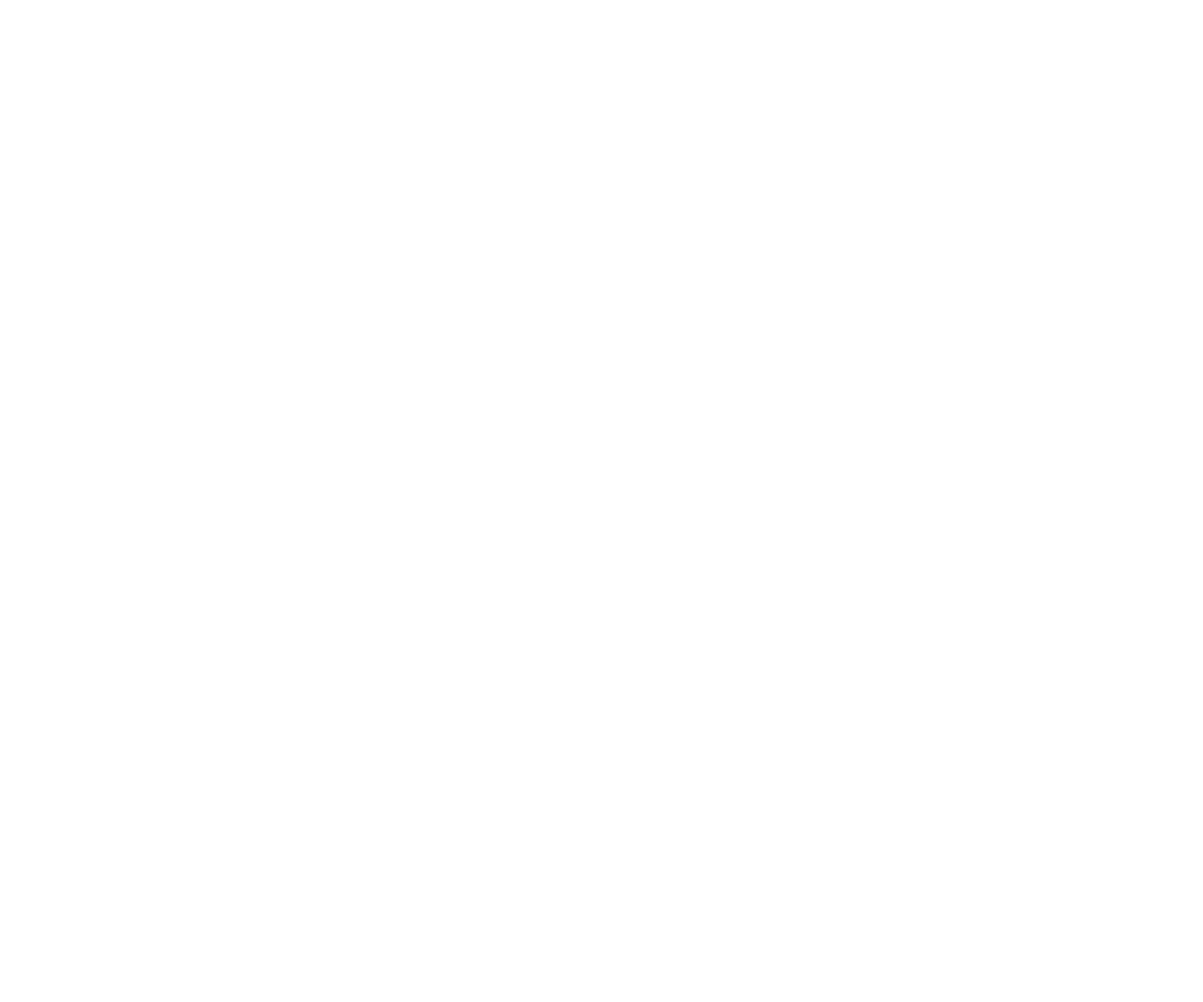
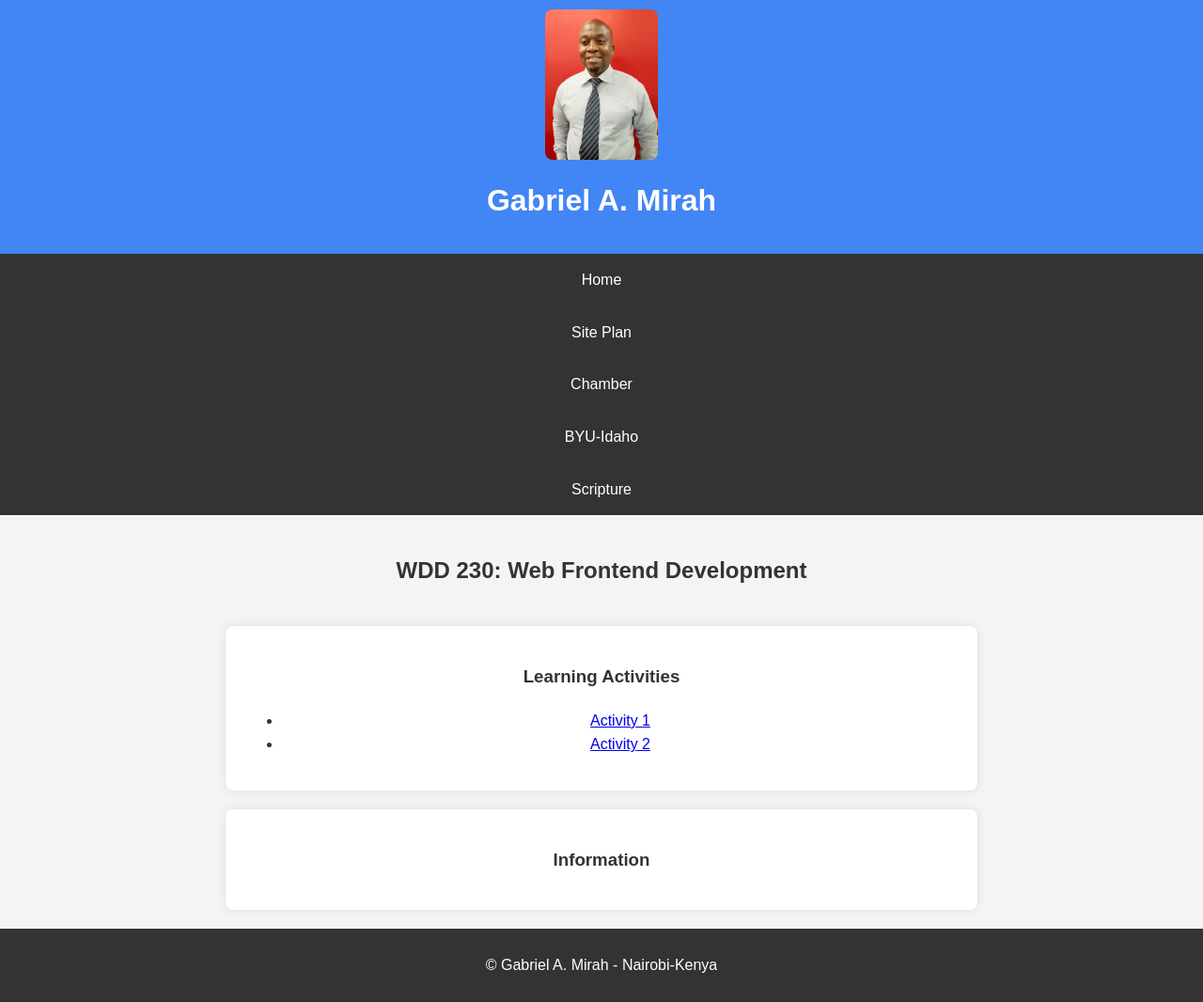
Before and after one commit to webdevelopersinkenya/wdd230, a plain HTML site: page indext.html in a window 1280 px wide. Shown: the whole page at 94% size. Before the commit the page ends 800 px from the top, so only its background shows below. Drawn offline with Linux system fonts and the light colour scheme.

Commit message:
wdd230 home page

```diff
--- a/indext.html
+++ b/indext.html
@@ -3,9 +3,45 @@
 <head>
     <meta charset="UTF-8">
     <meta name="viewport" content="width=device-width, initial-scale=1.0">
-    <title>Document</title>
+    <title>Gabriel A.Mirah - WDD 230 - Web Frontend Development</title>
+    <meta name="description" content="WDD 230 - Web Frontend Development. Gabriel A.Mirah.">
+    <meta name="author" content="Gabriel A. Mirah">
+    <link rel="stylesheet" href="styles/base.css">
 </head>
 <body>
-
+    <header>
+        <img src="images/photo.jpg" alt="Gabriel A. Mirah">
+        <h1>Gabriel A. Mirah</h1>
+    </header>
+    <nav>
+        <ul>
+            <li><a href="#">Home</a></li>
+            <li><a href="lesson03/chamber-site-plan.html">Site Plan</a></li>
+            <li><a href="chamber/">Chamber</a></li>
+            <li><a href="https://www.byui.edu/" target="_blank">BYU-Idaho</a></li>
+            <li><a href="https://www.churchofjesuschrist.org/study/scriptures" target="_blank">Scripture</a></li>
+        </ul>
+    </nav>
+    <main>
+        <h2>WDD 230: Web Frontend Development</h2>
+        <section class="card">
+            <h3>Learning Activities</h3>
+            <ul>
+                <!-- Populate with learning activities as needed -->
+                <li><a href="#">Activity 1</a></li>
+                <li><a href="#">Activity 2</a></li>
+                <!-- Add more as needed -->
+            </ul>
+        </section>
+        <section class="card">
+            <h3>Information</h3>
+            <!-- Placeholder information about weather, number of visits, etc. -->
+        </section>
+    </main>
+    <footer>
+        <p>&copy; <span id="currentYear"></span> Gabriel A. Mirah - Nairobi-Kenya</p>
+        <p id="lastModified"></p>
+    </footer>
+    <script src="getdates.js"></script>
 </body>
 </html>
--- /dev/null
+++ b/styles/base.css
@@ -0,0 +1,83 @@
+/* base.css */
+
+body {
+    font-family: 'Montserrat', sans-serif;
+    line-height: 1.6;
+    margin: 0;
+    padding: 0;
+    background-color: #f4f4f4;
+    color: #333;
+    text-align: center;
+}
+
+.header-content {
+    display: flex;
+    flex-direction: column;
+    align-items: center;
+}
+
+header {
+    text-align: center;
+    padding:10px;
+    background-color: #4285f4;
+    color: #fff;
+}
+
+header img {
+    border-radius: 8px;
+    max-width: 120px;
+    width: 100%;
+    height: auto;
+    margin-bottom: 10px;
+}
+h1 {
+    margin-top: auto;
+}
+
+nav ul {
+    list-style-type: none;
+    margin: 0;
+    padding: 0;
+    background-color: #333;
+    display: flex;
+    flex-direction: column;
+    align-items: center;
+}
+
+nav li {
+    margin: 5px 0;
+}
+
+nav a {
+    display: block;
+    color: #fff;
+    text-align: center;
+    padding: 10px;
+    text-decoration: none;
+}
+
+nav a:hover {
+    background-color: #555;
+}
+
+main {
+    max-width: 800px;
+    margin: 20px auto;
+    display: grid;
+    grid-template-columns: 1fr;
+    gap: 20px;
+}
+
+.card {
+    background-color: #fff;
+    padding: 20px;
+    border-radius: 8px;
+    box-shadow: 0 0 10px rgba(0, 0, 0, 0.1);
+}
+
+footer {
+    background-color: #333;
+    color: #fff;
+    padding: 10px;
+    text-align: center;
+}
```
Also changed, not shown: scripts/getdates.js (added, +9 -0 lines), images/photo.jpg (added).
